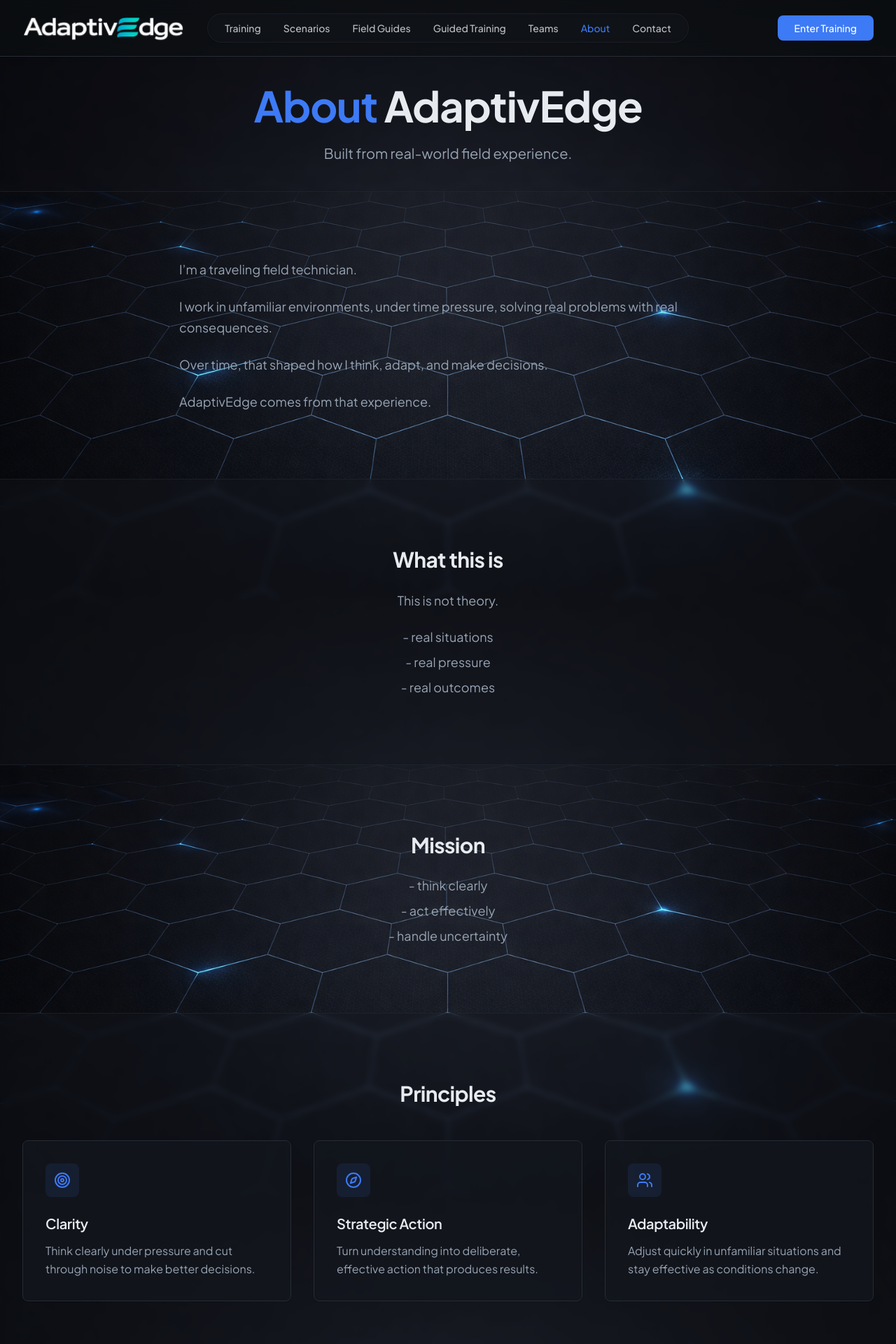
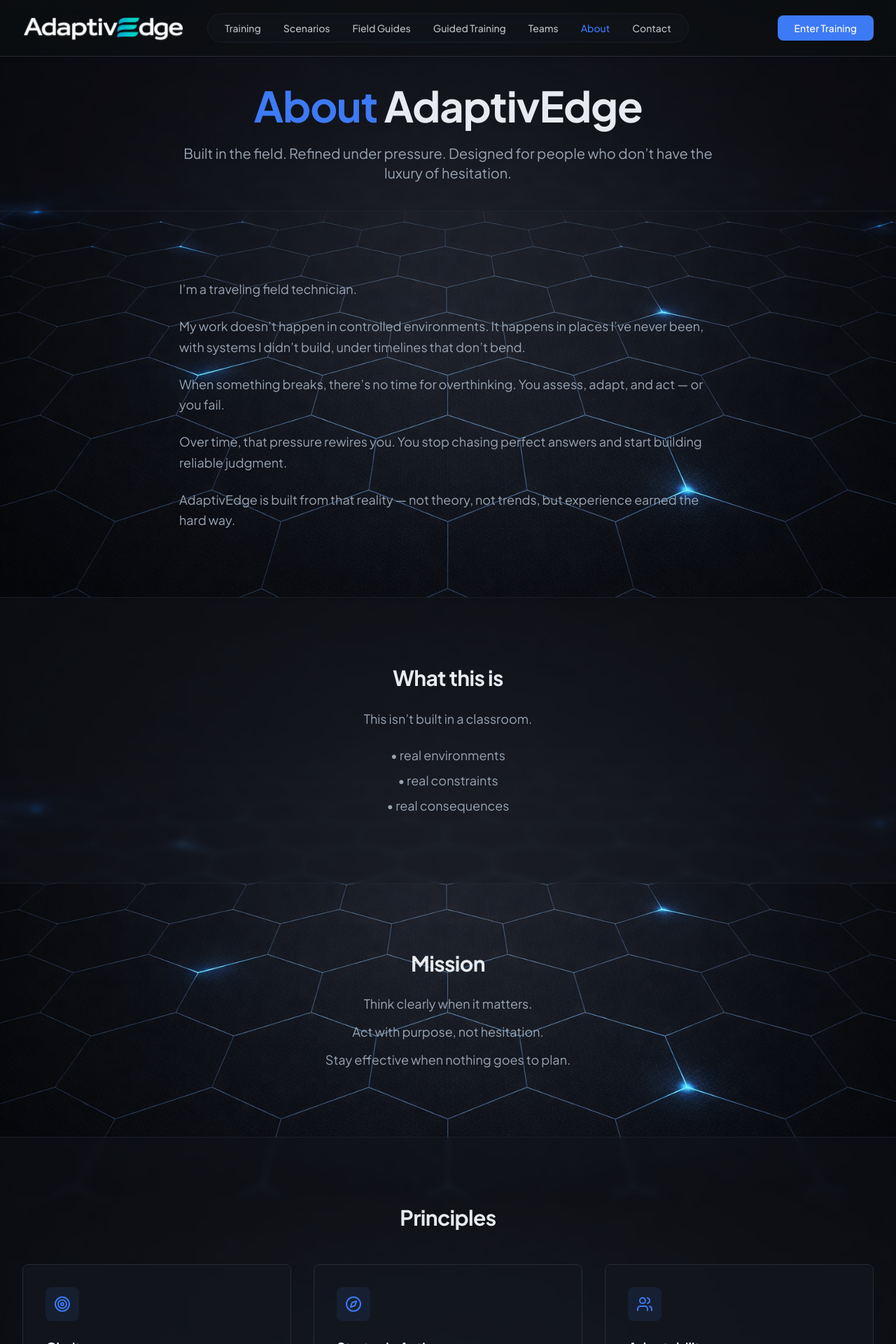
Before and after one commit to erikscomputers/adaptiveEDGE-site, a React (Vite) app: page /about in a window 1280 px wide. Shown: the top 1920 px of the page at 70% size. Built offline with nearby package versions, Linux system fonts and the light colour scheme; the HTML template or start-up script is replaced by a standard one.

Commit message:
about page update

```diff
--- a/src/pages/AboutPage.jsx
+++ b/src/pages/AboutPage.jsx
@@ -13,17 +13,17 @@
     {
       icon: Target,
       title: 'Clarity',
-      description: 'Think clearly under pressure and cut through noise to make better decisions.'
+      description: 'Clarity isn’t about knowing everything — it’s about cutting through noise and focusing on what actually matters when time is limited.'
     },
     {
       icon: Compass,
       title: 'Strategic Action',
-      description: 'Turn understanding into deliberate, effective action that produces results.'
+      description: 'Action is only valuable when it’s deliberate. Move with intent, not impulse, and make decisions that hold up under pressure.'
     },
     {
       icon: Users,
       title: 'Adaptability',
-      description: 'Adjust quickly in unfamiliar situations and stay effective as conditions change.'
+      description: 'Conditions change. Plans fail. The ability to adjust quickly without losing effectiveness is what separates reaction from control.'
     }
   ];
 
@@ -53,7 +53,7 @@
                 <span className="text-secondary">About</span> AdaptivEdge
               </h1>
               <p className="text-lg md:text-xl leading-relaxed text-muted-foreground">
-                Built from real-world field experience.
+                Built in the field. Refined under pressure. Designed for people who don’t have the luxury of hesitation.
               </p>
             </motion.div>
           </div>
@@ -72,15 +72,21 @@
               <p>I’m a traveling field technician.</p>
 
               <p>
-                I work in unfamiliar environments, under time pressure,
-                solving real problems with real consequences.
+                My work doesn’t happen in controlled environments. It happens in places I’ve never been,
+                with systems I didn’t build, under timelines that don’t bend.
               </p>
 
               <p>
-                Over time, that shaped how I think, adapt, and make decisions.
+                When something breaks, there’s no time for overthinking. You assess, adapt, and act — or you fail.
               </p>
 
-              <p>AdaptivEdge comes from that experience.</p>
+              <p>
+                Over time, that pressure rewires you. You stop chasing perfect answers and start building reliable judgment.
+              </p>
+
+              <p>
+                AdaptivEdge is built from that reality — not theory, not trends, but experience earned the hard way.
+              </p>
             </motion.div>
           </div>
         </section>
@@ -100,13 +106,13 @@
               </h2>
 
               <p className="text-lg leading-relaxed text-muted-foreground mb-6">
-                This is not theory.
+                This isn’t built in a classroom.
               </p>
 
               <div className="space-y-2 text-lg text-muted-foreground">
-                <p>- real situations</p>
-                <p>- real pressure</p>
-                <p>- real outcomes</p>
+                <p>• real environments</p>
+                <p>• real constraints</p>
+                <p>• real consequences</p>
               </div>
             </motion.div>
           </div>
@@ -126,10 +132,10 @@
                 Mission
               </h2>
 
-              <div className="space-y-2 text-lg text-muted-foreground">
-                <p>- think clearly</p>
-                <p>- act effectively</p>
-                <p>- handle uncertainty</p>
+              <div className="space-y-3 text-lg text-muted-foreground">
+                <p>Think clearly when it matters.</p>
+                <p>Act with purpose, not hesitation.</p>
+                <p>Stay effective when nothing goes to plan.</p>
               </div>
             </motion.div>
           </div>
@@ -188,8 +194,12 @@
               className="max-w-3xl mx-auto text-center"
             >
               <h2 className="text-3xl font-bold leading-tight mb-6 text-foreground">
-                New here?
+                Start where you are.
               </h2>
+
+              <p className="text-muted-foreground mb-6">
+                No theory. No fluff. Just tools you can actually use.
+              </p>
 
               <div className="flex flex-col sm:flex-row gap-4 justify-center items-center pt-4">
                 <Button asChild className="button-secondary px-6 rounded-full">
```
